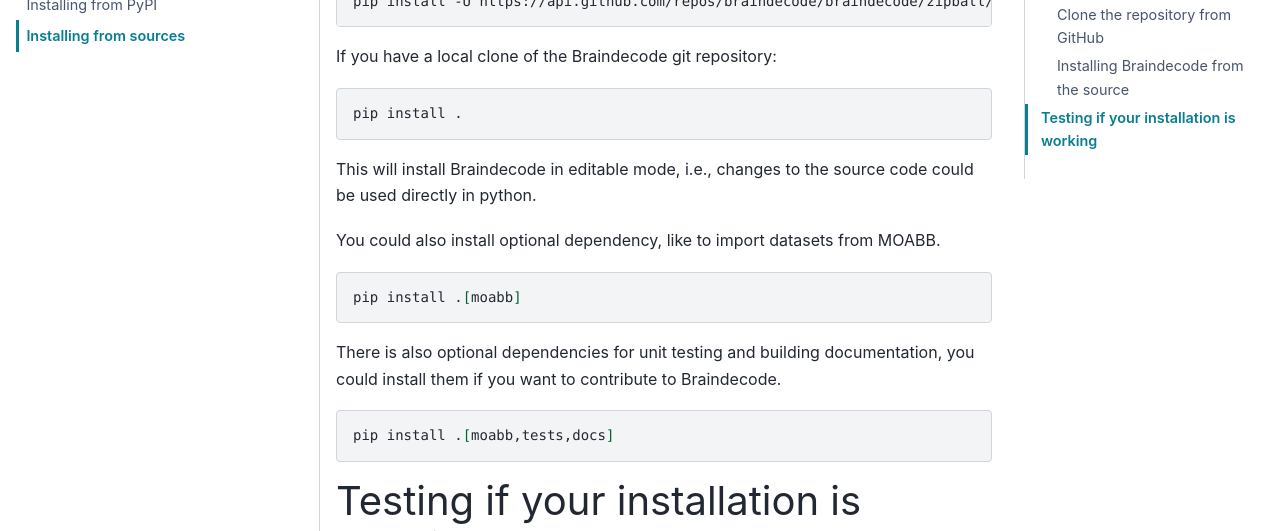
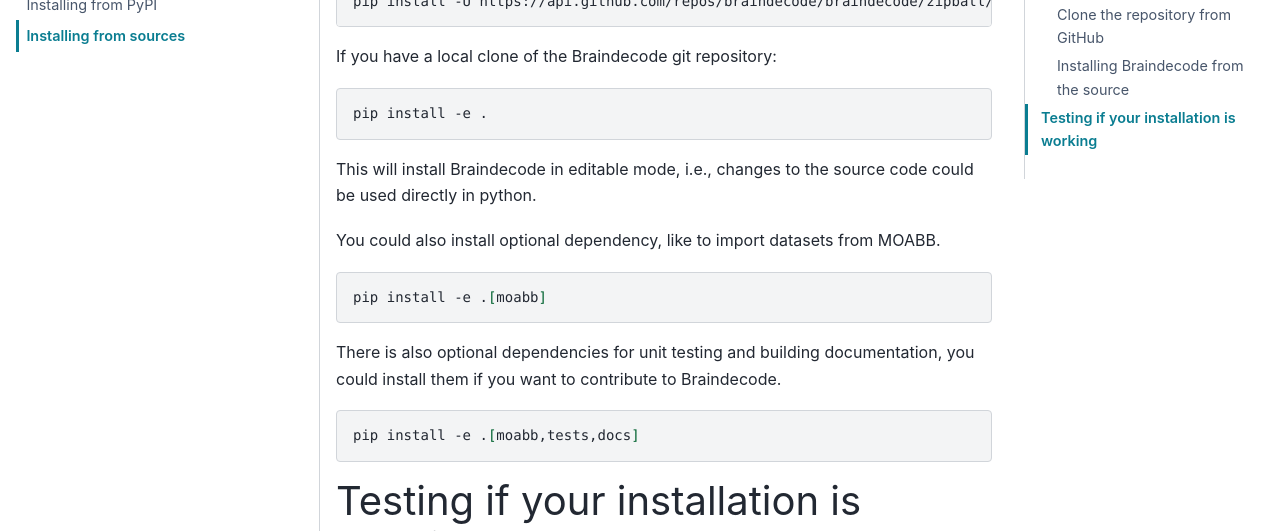
Before and after one commit to braindecode/braindecode, a Sphinx documentation site: the page built from docs/install/install_source.rst, in a window 1280 px wide and 900 px high, scrolled down 746 px. Shown: the part 155-686 px from the top of the window. Built offline with Sphinx 7.4.7 and the PyData theme 0.15.4, drawn with Linux system fonts in a browser that asks for light colours; pages that are not in the unit, such as notebooks, are missing from menus; comment, search, counter and statistics services are not loaded.

```diff
--- a/docs/install/install_source.rst
+++ b/docs/install/install_source.rst
@@ -1,7 +1,7 @@
 .. _install_source:
 
 Installing from sources
-~~~~~~~~~~~~~~~~~~~~
+~~~~~~~~~~~~~~~~~~~~~~~
 
 If you want to test features under development or contribute to the library, or if you want to test the new tools that have been tested in braindecode and not released yet, this is the right tutorial for you!
 
@@ -12,7 +12,7 @@ If you want to test features under development or contribute to the library, or
 .. _system-level:
 
 Clone the repository from GitHub
---------------------------------------------------
+--------------------------------
 
 The first thing you should do is clone the Braindecode repository to your computer and enter inside the repository.
 
@@ -23,7 +23,7 @@ The first thing you should do is clone the Braindecode repository to your comput
 You should now be in the root directory of the Braindecode repository.
 
 Installing Braindecode from the source
---------------------------------------------------------------------------------------------------------------------------------
+--------------------------------------
 
 If you want to only install Braindecode from source once and not do any development
 work, then the recommended way to build and install is to use ``pip``::
@@ -38,7 +38,7 @@ If you have a local clone of the Braindecode git repository:
 
 .. code-block:: bash
 
-   pip install .
+   pip install -e .
 
 This will install Braindecode in editable mode, i.e., changes to the source code could be used
 directly in python.
@@ -47,18 +47,18 @@ You could also install optional dependency, like to import datasets from MOABB.
 
 .. code-block:: bash
 
-   pip install .[moabb]
+   pip install -e .[moabb]
 
 There is also optional dependencies for unit testing and building documentation, you could install
 them if you want to contribute to Braindecode.
 
 .. code-block:: bash
 
-   pip install .[moabb,tests,docs]
+   pip install -e .[moabb,tests,docs]
 
 
 Testing if your installation is working
-~~~~~~~~~~~~~~~~~~~~~~~~~~~~~~~~~~~~~~~~~~~~~~~~~~
+~~~~~~~~~~~~~~~~~~~~~~~~~~~~~~~~~~~~~~~
 
 To verify that Braindecode is installed and running correctly, run the following command:
 
```
